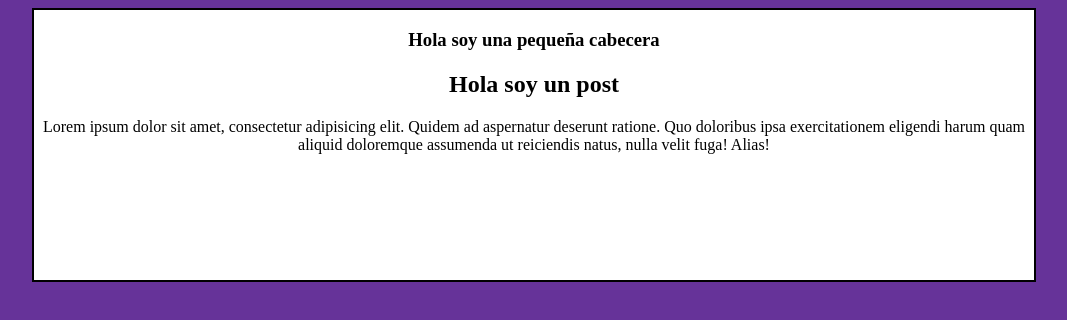
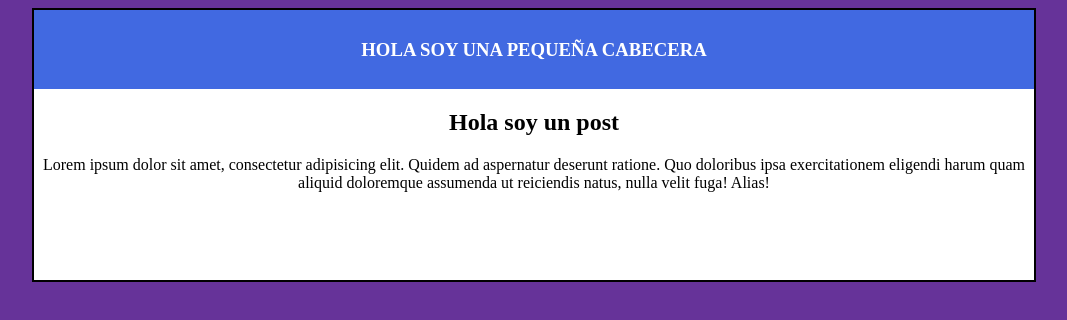
Before and after one commit to manumrtf/CoolBlog, a plain HTML site: page index.html in a window 1280 px wide. Shown: the whole page, without its empty margins (106-1173 px from the left). Drawn offline with Linux system fonts and the light colour scheme.

Commit message:
terminado el diseño de mi cabecera

```diff
--- a/style.css
+++ b/style.css
@@ -17,3 +17,15 @@ body {
 	background-color: white;
 	height: 270px;
 }
+
+.cabecera {
+	margin: 0;
+	padding: 0;
+	padding: 10px;
+	display: flex;
+	justify-content: center;
+	align-items: center;
+	background-color: royalblue;
+	color: white;
+	text-transform: uppercase;
+}
```
